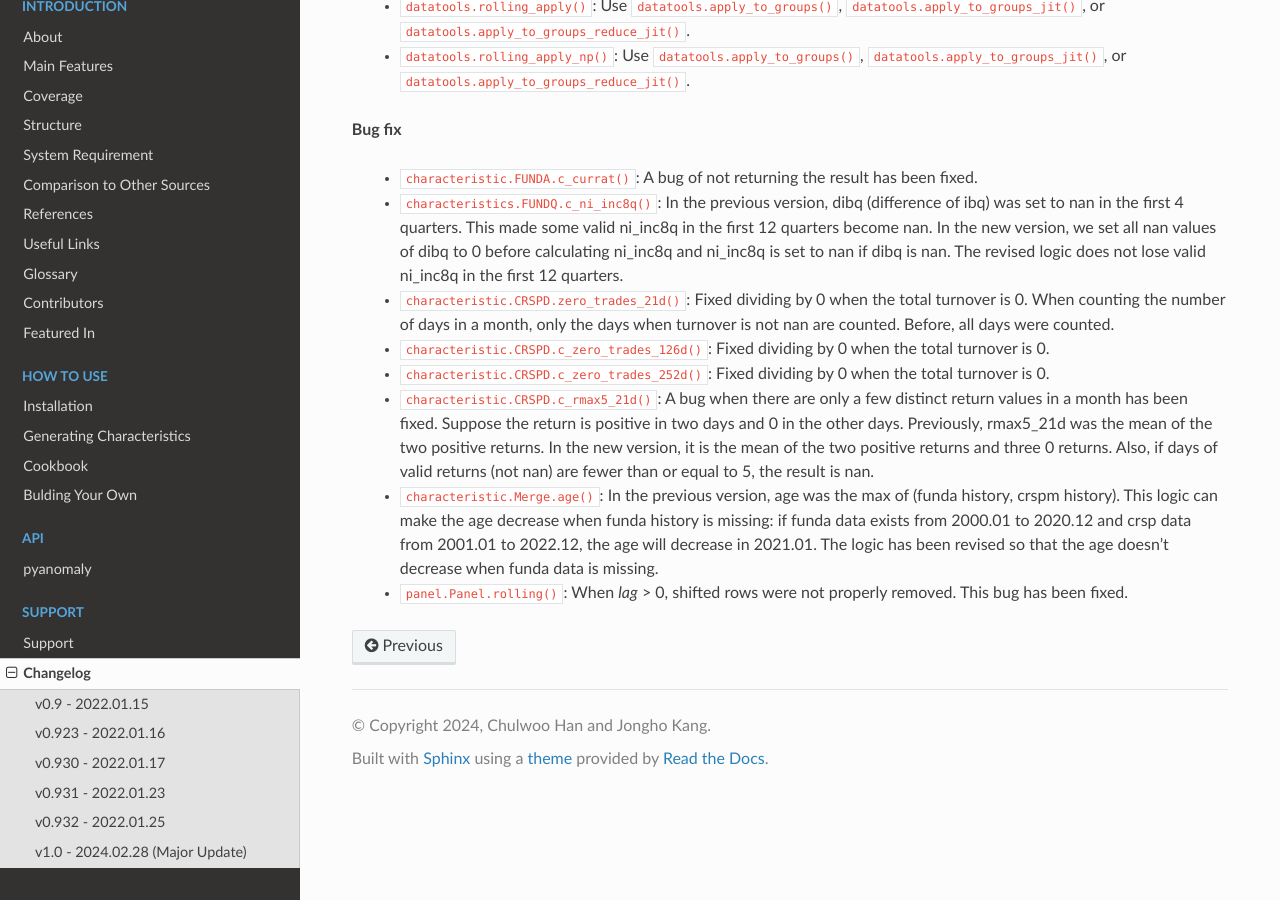
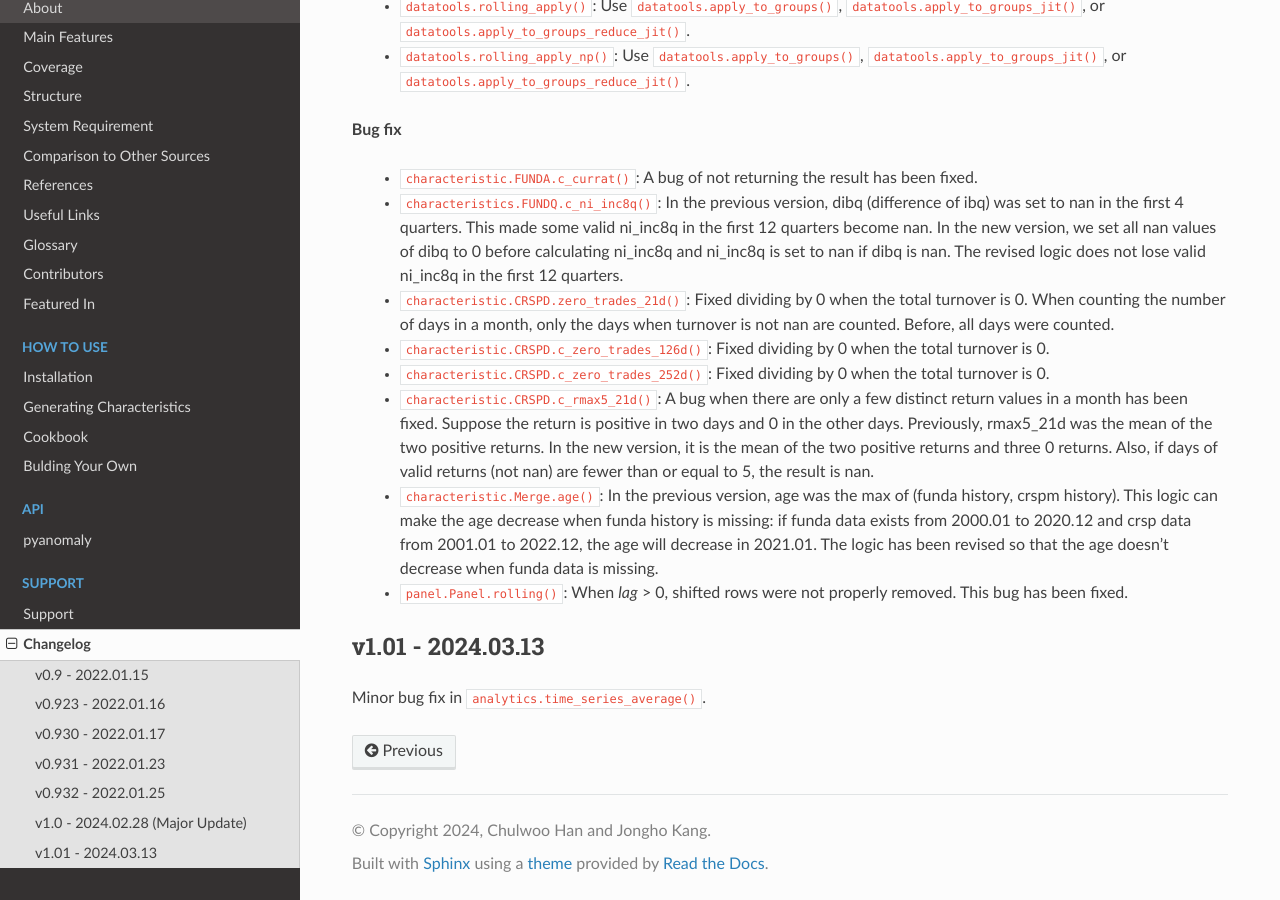
Before and after one commit to chulwoohan/pyanomaly, a Sphinx documentation site: the page built from docs/source/changelog.rst, in a window 1280 px wide and 900 px high, scrolled down 2894 px. Built offline with Sphinx 7.4.7 and the Read the Docs theme 2.0.0, drawn with Linux system fonts in a browser that asks for light colours.

Commit message:
Initial commit

```diff
--- a/README.rst
+++ b/README.rst
@@ -213,3 +213,9 @@ See the examples in Cookbook for changes.
       and crsp data from 2001.01 to 2022.12, the age will decrease in 2021.01. The logic has been revised so that the
       age doesn't decrease when funda data is missing.
     - ``panel.Panel.rolling()``: When `lag` > 0, shifted rows were not properly removed. This bug has been fixed.
+
+
+v1.01 - 2024.03.13
+--------------------
+
+Minor bug fix in ``analytics.time_series_average()``.
--- a/docs/source/changelog.rst
+++ b/docs/source/changelog.rst
@@ -155,3 +155,9 @@ See the examples in :ref:`cookbook` for changes.
       and crsp data from 2001.01 to 2022.12, the age will decrease in 2021.01. The logic has been revised so that the
       age doesn't decrease when funda data is missing.
     - ``panel.Panel.rolling()``: When `lag` > 0, shifted rows were not properly removed. This bug has been fixed.
+
+
+v1.01 - 2024.03.13
+--------------------
+
+Minor bug fix in ``analytics.time_series_average()``.
--- a/docs/source/conf.py
+++ b/docs/source/conf.py
@@ -24,7 +24,7 @@ copyright = '2024, Chulwoo Han and Jongho Kang'
 author = 'Chulwoo Han and Jongho Kang'
 
 # The full version, including alpha/beta/rc tags
-release = '1.0'
+release = '1.01'
 
 
 # -- General configuration ---------------------------------------------------
```
